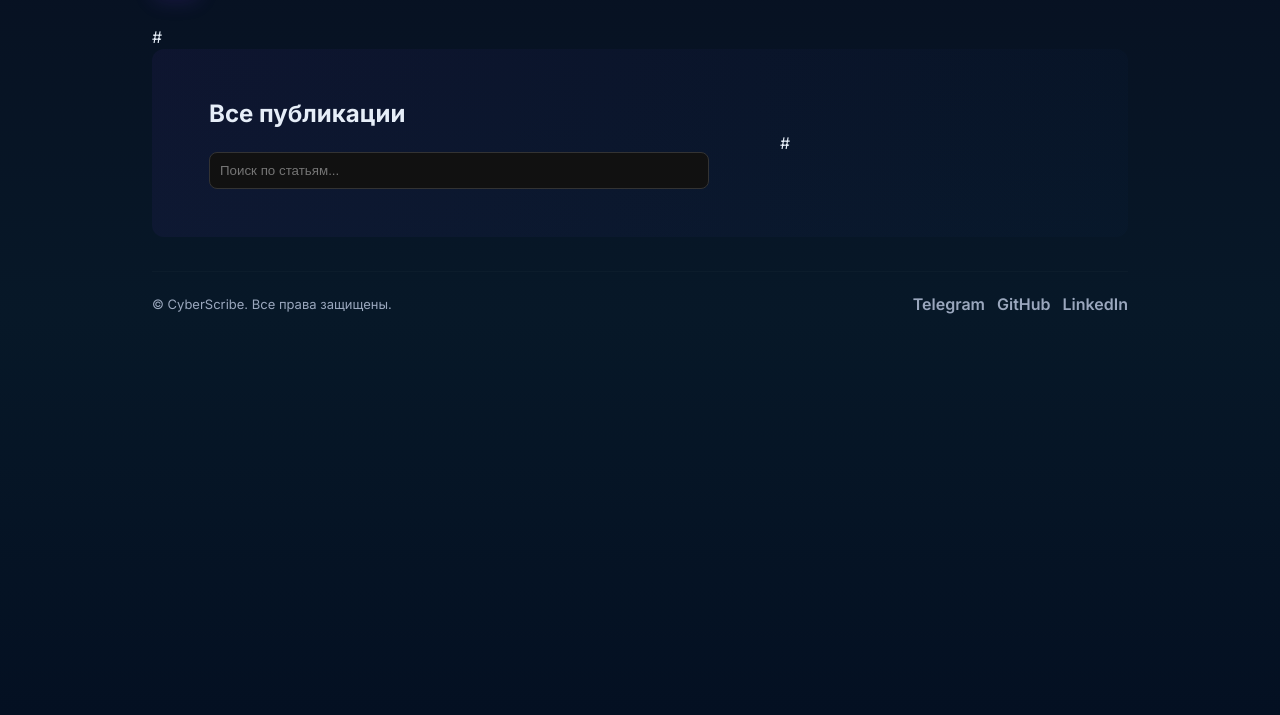
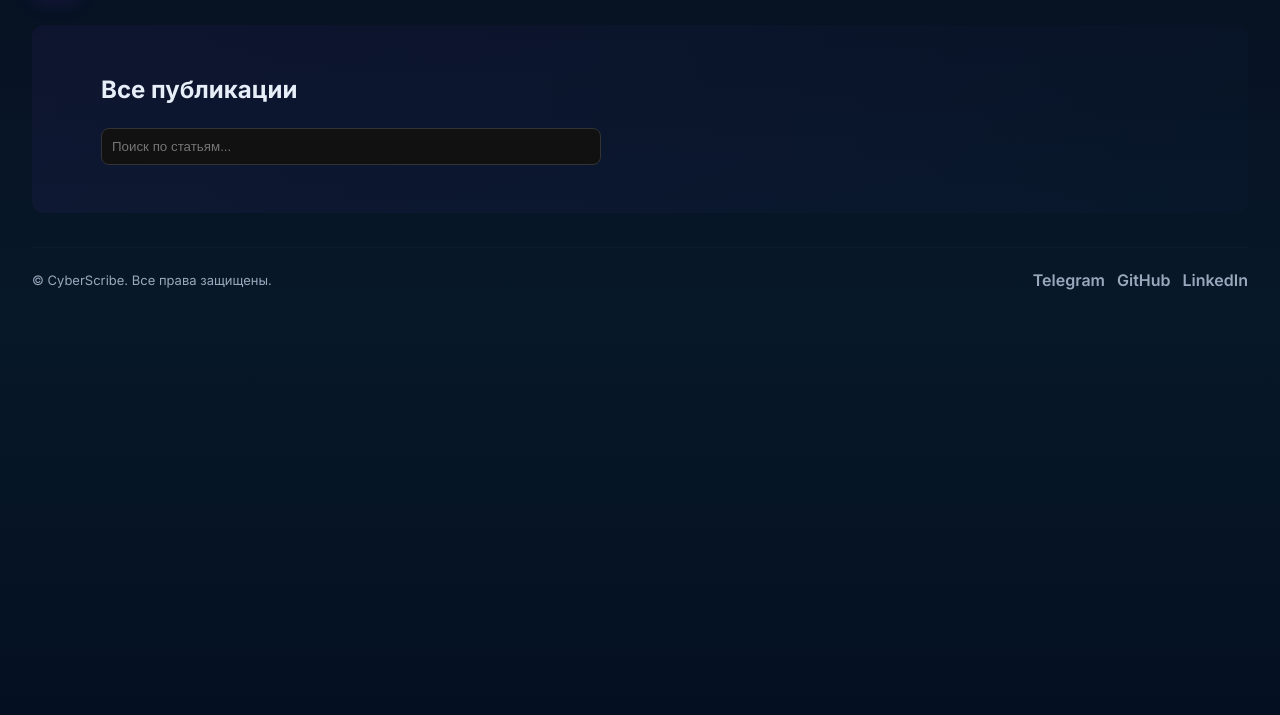
Before and after one commit to lasnet/lasnet.github.io, a plain HTML site: page posts2.html in a window 1280 px wide. Shown: the part 85-800 px from the top of the page. Drawn offline with Linux system fonts and the light colour scheme.

Commit message:
Update posts2.html

```diff
--- a/posts2.html
+++ b/posts2.html
@@ -29,7 +29,7 @@
       -moz-osx-font-smoothing:grayscale;
       line-height:1.5;
     }
-    .container2{max-width:1040px;margin:0 auto;padding:32px}
+    .container2{max-width:2040px;margin:0 auto;padding:32px}
     header{display:flex;align-items:center;justify-content:space-between;margin-bottom:28px}
     .brand{display:flex;gap:12px;align-items:center}
     .logo{
@@ -87,13 +87,13 @@
       </nav>
     </header>
 
-#    <section class="hero" aria-labelledby="hero-title">
+    <section class="hero" aria-labelledby="hero-title">
 		<main class="container posts-list">
 			<h1>Все публикации</h1>
 			<input type="text" id="search" placeholder="Поиск по статьям..." />
 			<div id="posts-container" class="posts-grid"></div>
 		</main>
-#    </section>
+    </section>
 
     <footer id="contact">
       <div class="small">© <span id="year"></span> CyberScribe. Все права защищены.</div>
```
